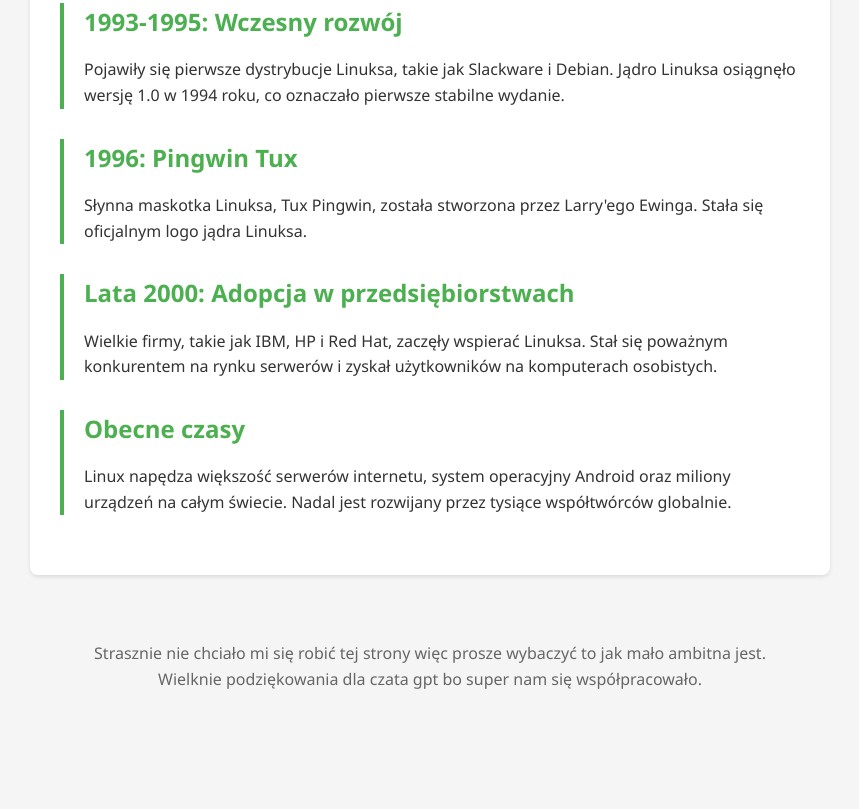
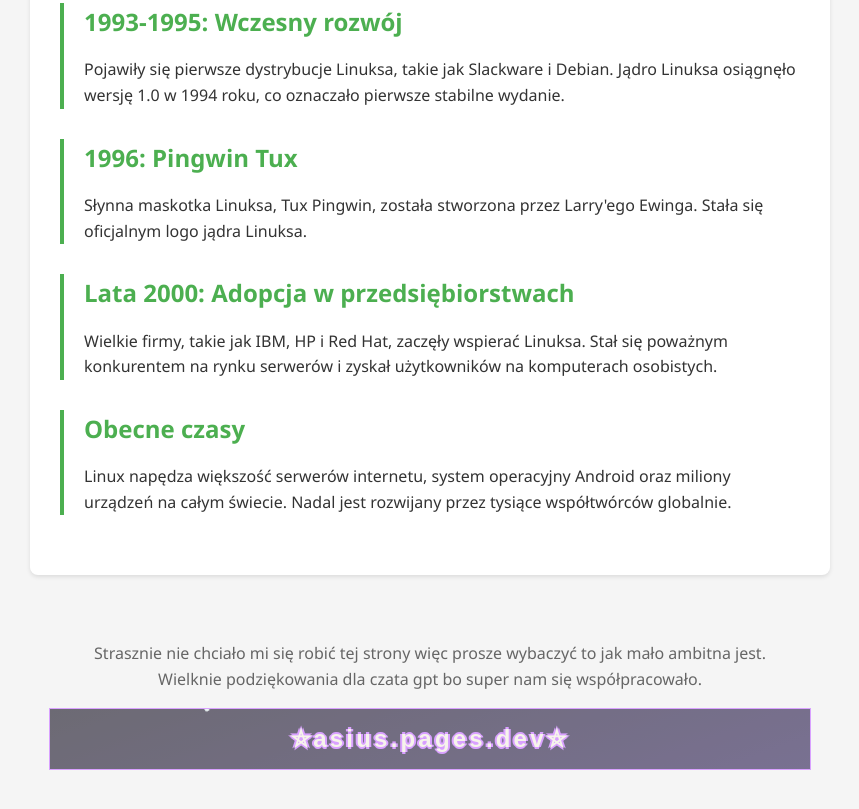
Before and after one commit to piotrusdfgmfk/asius, a plain HTML site: page strona_2/index.html in a window 1280 px wide. Shown: the part 652-1461 px from the top of the page, without its empty margins (210-1069 px from the left). Before the commit the page ends 1401 px from the top, so only its background shows below. Drawn offline with Linux system fonts and the light colour scheme.

Commit message:
lekkie zmiany

```diff
--- a/strona_2/index.html
+++ b/strona_2/index.html
@@ -60,6 +60,73 @@
             padding: 20px;
             color: #666;
         }
+
+        .box {
+    --clr-shadow__border: #d9a1ff;
+    --clr-text: #F6F4EB;
+    --clr-space: #120e1e;
+    --clr-space-gr: #271950;
+    --clr-star: #E9F8F9;
+    --size: 3rem;
+    position: relative;
+    outline: 1px solid var(--clr-shadow__border);
+    width: 100%;
+  }
+
+  .buttonspace {
+    width: 100%;
+    font-weight: 600;
+    font-size: 1.5rem;
+    letter-spacing: 0.2rem;
+    background: transparent;
+    padding: calc(var(--size) / 3) var(--size);
+    border: none;
+    cursor: pointer;
+    color: var(--clr-text);
+    text-shadow: 2px 0px var(--clr-shadow__border), 0px 2px var(--clr-shadow__border),
+    -2px 0px var(--clr-shadow__border), 0px -2px var(--clr-shadow__border);
+  }
+
+  .space {
+    width: 100%;
+    height: 100%;
+    bottom: 0%;
+    gap: 1.5rem;
+    transition: 0.5s ease-in-out;
+    z-index: -1;
+    opacity: 0.6;
+    overflow: hidden;
+    position: absolute;
+    display: flex;
+    background: linear-gradient( 160deg, var(--clr-space), var(--clr-space-gr));
+  }
+
+  .box:hover .space {
+    opacity: 1;
+  }
+
+  .star {
+    height: 4rem;
+    width: 0.3rem;
+    transition: 0.5s;
+    border-radius: 50px;
+    clip-path: polygon(50% 0%, 100% 100%, 0% 100%);
+    position: relative;
+    background-color: var(--clr-star);
+    animation: space-animation calc(0.1s * var(--i)) linear infinite;
+  }
+
+  @keyframes space-animation {
+    0% {
+      transform: rotate(-30deg) translateY(calc(-52% * var(--i)));
+    }
+
+    100% {
+      transform: rotate(-30deg) translateY(calc(52% * var(--i)));
+    }
+  }
+
+
     </style>
 </head>
 <body>
@@ -102,6 +169,19 @@
 
     <footer>
         <p>Strasznie nie chciało mi się robić tej strony więc prosze wybaczyć to jak mało ambitna jest. <br>Wielknie podziękowania dla czata gpt bo super nam się współpracowało. </p>
+        <p><div class="box" >
+            <button width="90vw" class="buttonspace" onclick="location.href='..'">
+                ⛤asius.pages.dev⛤</button>
+            <div class="space">
+              <span style="--i: 31" class="star"></span>
+              <span style="--i: 12" class="star"></span>
+              <span style="--i: 57" class="star"></span>
+              <span style="--i: 93" class="star"></span>
+              <span style="--i: 23" class="star"></span>
+              <span style="--i: 70" class="star"></span>
+              <span style="--i: 6" class="star"></span>
+            </div>
+          </div> </p>
     </footer>
 </body>
 </html>
```
Also changed, not shown: index.html (+1 -1 lines), strona_1/index.html (+2 -2 lines).
